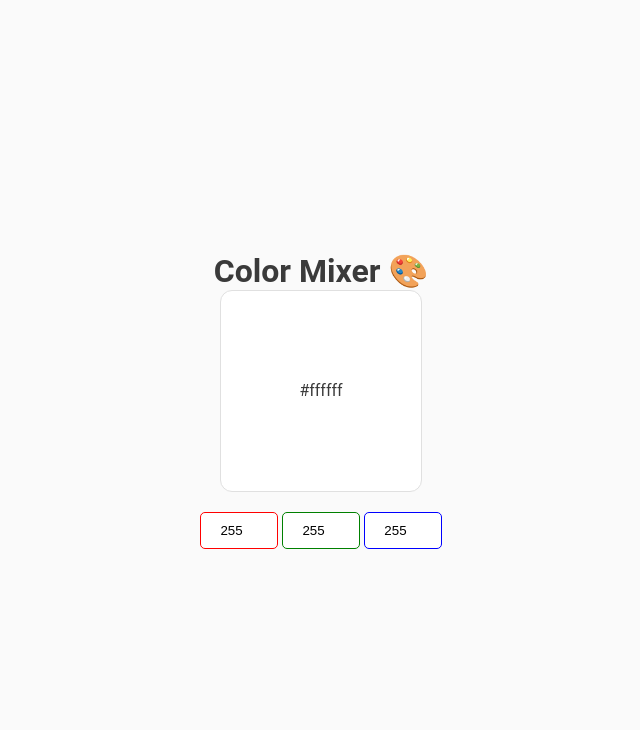
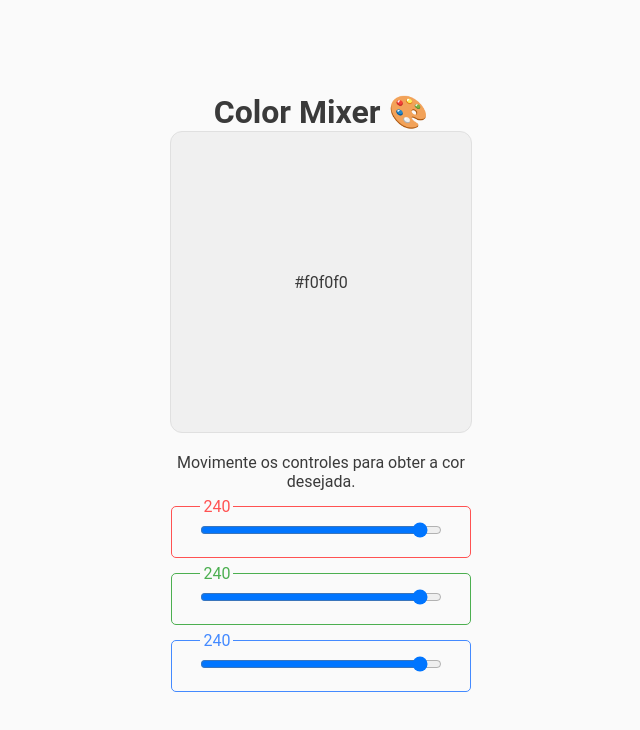
Before and after one commit to marcosdiasdev/color-mixer, a plain HTML site: page index.html in a window 1280 px wide. Shown: the whole page, without its empty margins (319-959 px from the left). Drawn offline with Linux system fonts and the light colour scheme.

Commit message:
Modificações do segundo vídeo

```diff
--- a/assets/css/style.css
+++ b/assets/css/style.css
@@ -5,7 +5,7 @@
 
 body {
   background-color: #FAFAFA;
-  font-family: Roboto, Helvetica, Arial;
+  font-family: Roboto, Helvetica, Arial, sans-serif;
   color: #3A3A3A;
 }
 
@@ -17,9 +17,15 @@ main {
   height: 100vh;
 }
 
-main div {
-  width: 200px;
-  height: 200px;
+main p {
+  width: 300px;
+  text-align: center;
+  margin-bottom: 15px;
+}
+
+#color {
+  width: 300px;
+  height: 300px;
   background-color: white;
   border: 1px solid #E0E0E0;
   border-radius: 12px;
@@ -30,19 +36,43 @@ main div {
   align-items: center;
 }
 
-input {
-  text-align: center;
-  padding: 10px;
+.dark {
+  color: white;
+}
+
+form div {
+  padding: 15px;
   border: 1px solid #E0E0E0;
   border-radius: 5px;
+  margin-bottom: 15px;
+  width: 300px;
+  box-sizing: border-box;
+  text-align: center;
+  position: relative;
 }
 
-#red {
-  border-color: red;
+form div label {
+  position: absolute;
+  top: -10px;
+  background: #FAFAFA;
+  padding: 0 3px;
 }
-#green {
-  border-color: green;
+
+form div input {
+  width: 90%;
 }
-#blue {
-  border-color: blue;
+
+.redDiv {
+  border-color: #FF5252;
+  color: #FF5252;
 }
+
+.greenDiv {
+  border-color: #4CAF50;
+  color: #4CAF50;
+}
+
+.blueDiv {
+  border-color: #448AFF;
+  color: #448AFF;
+}
--- a/assets/js/script.js
+++ b/assets/js/script.js
@@ -1,10 +1,19 @@
-const box = document.querySelector("main div");
+const colorDiv = document.querySelector('#color');
 const red = document.querySelector("#red");
 const green = document.querySelector("#green");
 const blue = document.querySelector("#blue");
 
+const redDivLabel = document.querySelector(".redDiv label");
+const greenDivLabel = document.querySelector(".greenDiv label");
+const blueDivLabel = document.querySelector(".blueDiv label");
+
 function changeColor() {
-  box.style.backgroundColor = `rgb(${red.value},${green.value},${blue.value})`;
+
+  colorDiv.style.backgroundColor = `rgb(${red.value},${green.value},${blue.value})`;
+
+  redDivLabel.textContent = red.value;
+  greenDivLabel.textContent = green.value;
+  blueDivLabel.textContent = blue.value;
 
   let hexRed = Number(red.value).toString(16);
   let hexGreen = Number(green.value).toString(16);
@@ -20,18 +29,36 @@ function changeColor() {
     hexBlue = "0" + hexBlue;
   }
 
-  box.textContent = `#${hexRed}${hexGreen}${hexBlue}`;
+  colorDiv.textContent = `#${hexRed}${hexGreen}${hexBlue}`;
+
+  if(Number(red.value) + Number(green.value) + Number(blue.value) < 380) {
+    colorDiv.classList.add("dark");
+  } else {
+    colorDiv.classList.remove("dark");
+  }
 }
 
 function copyToClipboard() {
-  navigator.clipboard.writeText(box.textContent).then(() => {
-    console.log(`Copiado para a área de transferência: ${box.textContent}`)
+  navigator.clipboard.writeText(colorDiv.textContent).then(() => {
+    console.log(`Valor copiado: ${colorDiv.textContent}`);
+  }).catch(error => {
+    console.error(`Erro ao acessar área de transferência: ${JSON.stringify(error)}`);
   });
 }
 
-box.onclick = copyToClipboard;
-red.onchange = changeColor;
-green.onchange = changeColor;
-blue.onchange = changeColor;
+async function asyncCopyToClipboard() {
+  try {
+    await navigator.clipboard.writeText(colorDiv.textContent);
+    console.log(`Valor copiado: ${colorDiv.textContent}`);
+  } catch (error) {
+    console.error(`Erro ao acessar área de transferência: ${JSON.stringify(error)}`);
+  }
+}
+
+colorDiv.addEventListener('click', asyncCopyToClipboard);
+
+red.oninput = changeColor;
+green.oninput = changeColor;
+blue.oninput = changeColor;
 
 changeColor();
--- a/index.html
+++ b/index.html
@@ -3,18 +3,28 @@
 <head>
   <meta charset="UTF-8">
   <meta name="viewport" content="width=device-width, initial-scale=1.0">
+  <title>Color Mixer 🎨</title>
   <link rel="stylesheet" href="assets/css/style.css">
-  <link rel="shortcut icon" href="assets/img/icon.png" />
-  <title>Color Mixer 🎨</title>
+  <link rel="shortcut icon" href="assets/img/icon.png" type="image/x-icon">
 </head>
 <body>
   <main>
     <h1>Color Mixer 🎨</h1>
-    <div></div>
+    <div id="color"></div>
+    <p>Movimente os controles para obter a cor desejada.</p>
     <form>
-      <input id="red" type="number" step="1" min="0" max="255" value="255">
-      <input id="green" type="number" step="1" min="0" max="255" value="255">
-      <input id="blue" type="number" step="1" min="0" max="255" value="255">
+      <div class="redDiv">
+        <label for="red"></label>
+        <input id="red" type="range" value="240" step="1" min="0" max="255">
+      </div>
+      <div class="greenDiv">
+        <label for="green"></label>
+        <input id="green" type="range" value="240" step="1" min="0" max="255">
+      </div>
+      <div class="blueDiv">
+        <label for="blue"></label>
+        <input id="blue" type="range" value="240" step="1" min="0" max="255">
+      </div>
     </form>
   </main>
   <script src="assets/js/script.js"></script>
```
Also changed, not shown: 2 other files.
